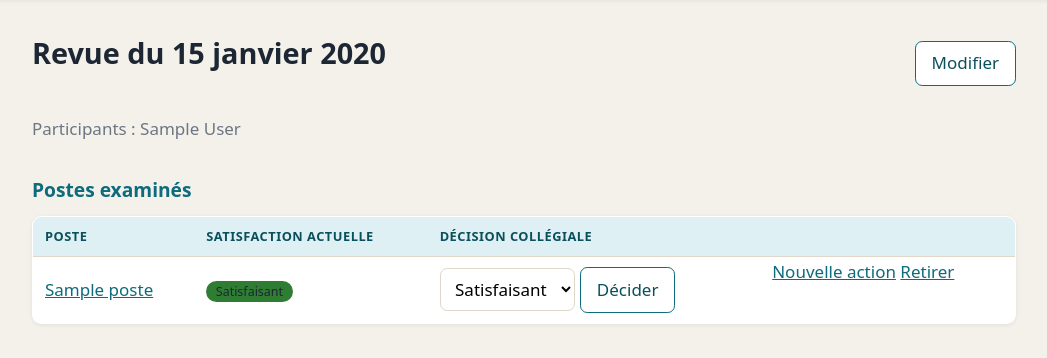
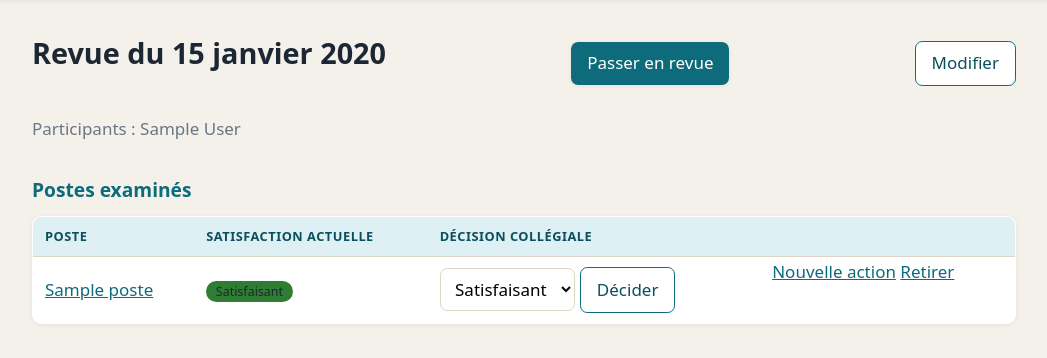
Before and after one commit to PtiBzh/Dudu, a Django app: page /revues/1/ in a window 1280 px wide. Shown: the part 59-417 px from the top of the page, without its empty margins (116-1163 px from the left). Run offline with Django 5.2, Linux system fonts and the light colour scheme; a user stored in the database is signed in; data comes from the database, SQL or seed files in the repository; tables that the repository leaves empty hold one stand-in row (values such as "Sample post").

Commit message:
Revues M9 : sélection en bloc puis passage guidé un poste à la fois — vues et routage, bouton « Passer en revue » sur le journal

```diff
--- a/core/urls.py
+++ b/core/urls.py
@@ -25,6 +25,22 @@ urlpatterns = [
         "revues/<int:pk>/postes/<int:poste_pk>/satisfaction/",
         views.revue_satisfaction,
         name="revue_satisfaction",
+    ),
+    # M9 — passage guidé : sélection en bloc puis examen un par un.
+    path(
+        "revues/<int:pk>/selection/",
+        views.revue_selection,
+        name="revue_selection",
+    ),
+    path(
+        "revues/<int:pk>/passage/",
+        views.revue_passage_debut,
+        name="revue_passage_debut",
+    ),
+    path(
+        "revues/<int:pk>/passage/<int:poste_pk>/",
+        views.revue_passage,
+        name="revue_passage",
     ),
     path("postes/", views.postes, name="postes"),
     path("postes/nouveau/", views.poste_creer, name="poste_creer"),
--- a/core/views.py
+++ b/core/views.py
@@ -717,8 +717,137 @@ def revue_satisfaction(request, pk, poste_pk):
             )
             poste.satisfaction = nouvelle
             poste.save(update_fields=["satisfaction"])
-    retour = reverse("revue_detail", args=[revue.pk])
-    return redirect(f"{retour}#poste-{poste.pk}")
+    retour_attendu = reverse("revue_detail", args=[revue.pk])
+    ancre = f"{retour_attendu}#poste-{poste.pk}"
+    # Un retour au passage guidé est accepté uniquement s'il désigne
+    # exactement l'écran courant : pas de redirection vers n'importe quoi.
+    passage = reverse("revue_passage", args=[revue.pk, poste.pk])
+    if request.POST.get("retour") == passage:
+        ancre = passage
+    return redirect(ancre)
+
+
+@login_required
+def revue_selection(request, pk):
+    """Nouveau process (M9) — étape 1 du passage guidé : on coche
+    d'un coup les postes à passer en revue. Défaut : tout ce qui
+    n'est pas archivé ; si la revue a déjà ses postes, ce sont eux
+    qui sont cochés. Les postes archivés déjà examinés restent
+    dans la revue (règle 1 : rien ne disparaît)."""
+    revue = get_object_or_404(Revue, pk=pk)
+    aujourdhui = timezone.localdate()
+    postes = (
+        Poste.objects.filter(archive=False)
+        .select_related("lieu", "gravite", "satisfaction")
+        .annotate(
+            ouvertes=Count(
+                "actions",
+                filter=Q(
+                    actions__statut__in=[
+                        Action.Statut.A_FAIRE,
+                        Action.Statut.EN_COURS,
+                    ]
+                ),
+            ),
+            retards=Count(
+                "actions",
+                filter=Q(
+                    actions__statut__in=[
+                        Action.Statut.A_FAIRE,
+                        Action.Statut.EN_COURS,
+                    ],
+                    actions__echeance__lt=aujourdhui,
+                ),
+            ),
+        )
+        .order_by("nom")
+    )
+    if request.method == "POST":
+        coches = Poste.objects.filter(
+            pk__in=request.POST.getlist("postes"), archive=False
+        )
+        # Les archivés déjà examinés ne sont pas décochables : la
+        # sélection ne les retire jamais.
+        revue.postes.set(
+            list(coches) + list(revue.postes.filter(archive=True))
+        )
+        return redirect("revue_passage_debut", pk=revue.pk)
+    examines = list(revue.postes.values_list("pk", flat=True))
+    if not examines:
+        examines = list(postes.values_list("pk", flat=True))
+    return render(
+        request,
+        "core/revue_selection.html",
+        {
+            "section": "revues",
+            "revue": revue,
+            "postes": postes,
+            "coches": examines,
+        },
+    )
+
+
+@login_required
+def revue_passage_debut(request, pk):
+    """Étape 2 : direction le premier poste à examiner (ordre
+    alphabétique, comme la sélection), ou retour au journal si
+    la revue n'examine aucun poste."""
+    revue = get_object_or_404(Revue, pk=pk)
+    premier = revue.postes.filter(archive=False).order_by("nom").first()
+    if not premier:
+        messages.info(
+            request,
+            "Aucun poste à examiner : coche d'abord les postes "
+            "à passer en revue.",
+        )
+        return redirect("revue_detail", pk=revue.pk)
+    return redirect("revue_passage", pk=revue.pk, poste_pk=premier.pk)
+
+
+@login_required
+def revue_passage(request, pk, poste_pk):
+    """Étape 3 — le passage proprement dit : un poste à la fois,
+    tout le poste (gravité, historique, actions, photos), la
+    décision collégiale à portée de main, puis le suivant."""
+    revue = get_object_or_404(
+        Revue.objects.prefetch_related("postes"), pk=pk
+    )
+    postes = list(revue.postes.filter(archive=False).order_by("nom"))
+    poste = next((p for p in postes if p.pk == poste_pk), None)
+    if poste is None:
+        raise Http404("Poste non examiné par cette revue.")
+    rang = postes.index(poste)
+    precedent = postes[rang - 1] if rang > 0 else None
+    suivant = postes[rang + 1] if rang + 1 < len(postes) else None
+    paires = [
+        {
+            "action": action,
+            "photos_avant": action.poste.photos_avant.all(),
+            "photos_apres": action.photos_apres.all(),
+        }
+        for action in Action.objects.filter(
+            poste=poste, statut=Action.Statut.FAITE, date_cloture__isnull=False
+        ).order_by("-date_cloture")
+    ]
+    return render(
+        request,
+        "core/revue_passage.html",
+        {
+            "section": "revues",
+            "revue": revue,
+            "poste": poste,
+            "rang": rang + 1,
+            "total": len(postes),
+            "precedent": precedent,
+            "suivant": suivant,
+            "satisfactions": ValeurSatisfaction.objects.all(),
+            "photos_avant": poste.photos_avant.select_related("auteur"),
+            "changements": poste.changements_satisfaction.select_related(
+                "ancienne", "nouvelle", "revue"
+            ),
+            "paires": paires,
+        },
+    )
 
 
 @login_required
--- a/templates/core/revue_detail.html
+++ b/templates/core/revue_detail.html
@@ -4,6 +4,7 @@
 <section>
   <div class="entete-liste">
     <h1>Revue du {{ revue.date|date:"j F Y" }}</h1>
+    <a class="bouton" href="{% url 'revue_selection' revue.pk %}">Passer en revue</a>
     <a class="bouton discret" href="{% url 'revue_modifier' revue.pk %}">Modifier</a>
   </div>
   <p class="apercu">
@@ -69,7 +70,9 @@
   </table>
   {% else %}
   <p class="apercu">Aucun poste examiné pour l'instant : ajoute ceux
-  passés en revue, les décisions se prennent poste par poste.</p>
+  passés en revue, les décisions se prennent poste par poste.
+  Ou <a href="{% url 'revue_selection' revue.pk %}">prépare le passage guidé</a>
+  pour les sélectionner d'un coup.</p>
   {% endif %}
 
   {% if changements %}
```
